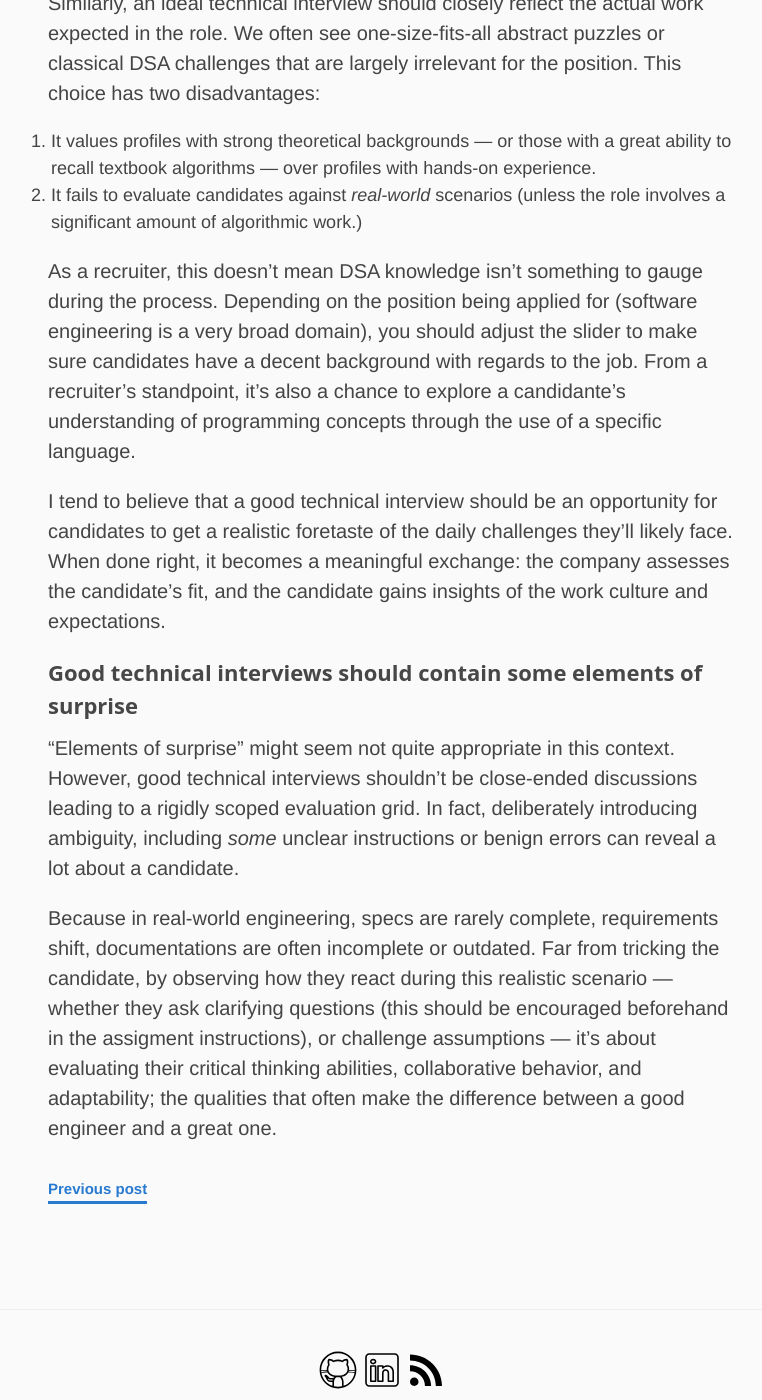
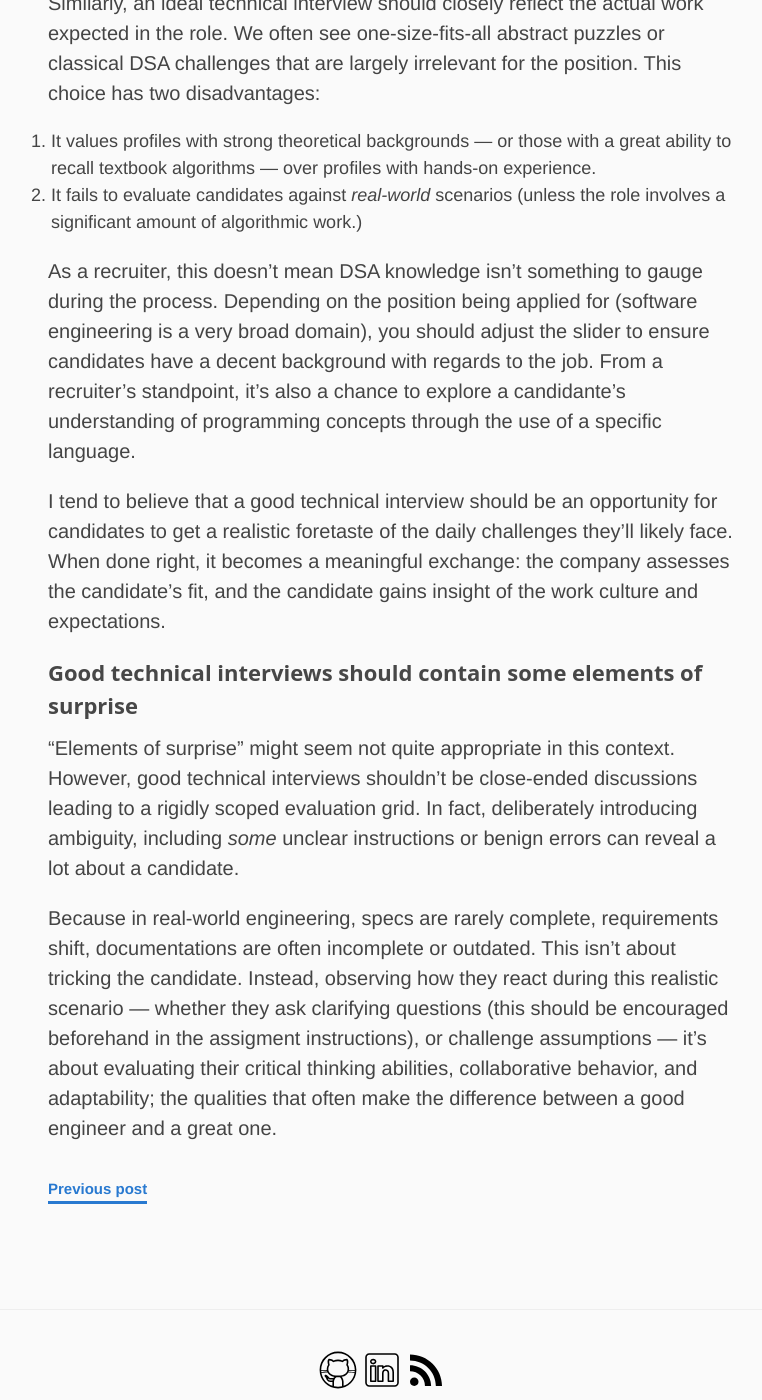
Before and after one commit to n-eq/n-eq.github.io, a Jekyll site: the page built from _posts/2025-05-19-the-perfect-technical-interview.md, in a window 1280 px wide and 1400 px high, scrolled down 1474 px. Shown: the whole window, without its empty margins (122-884 px from the left). Built offline with Jekyll 4.4.1, drawn with Linux system fonts in a browser that asks for light colours; some of the changed text lies outside the part shown.

Commit message:
Update post: fix typos and errors

```diff
--- a/_posts/2025-05-19-the-perfect-technical-interview.md
+++ b/_posts/2025-05-19-the-perfect-technical-interview.md
@@ -17,13 +18,11 @@
 
 Arguably, the most common format companies rely on is the home-assignment coding challenge, where
 candidates are asked to solve a programming puzzle and/or answer additional multiple choice
-questions.  While this option can be relevant for _certain_ roles, it's often a very poor and
-low-effort strategy solution.  In many cases, it reflects a lack of creativity or investment from
-hiring teams, rather than a genuine attempt to evaluate real-world skills. \
-Unless you think it is
-appropriate for the role you're applying for, it should come as a red flag that you should probably
-reconsider your application.
-
+questions. While this format can be relevant for _certain_ roles, it's often a poor and low-effort
+strategy. In many cases, it reflects a lack of creativity or investment from hiring teams, rather
+than a genuine attempt to evaluate real-world skills. \
+Unless it clearly aligns with the role, it
+should come as a red flag it may be worth reconsidering your application.
 
 ## Good technical interviews are thoughtful
 
@@ -52,25 +51,25 @@
 
 As a recruiter, this doesn't mean DSA knowledge isn't something to gauge during the process.
 Depending on the position being applied for (software engineering is a very broad domain), you
-should adjust the slider to make sure candidates have a decent background with regards to the job.
+should adjust the slider to ensure candidates have a decent background with regards to the job.
 From a recruiter's standpoint, it's also a chance to explore a candidante's understanding of
 programming concepts through the use of a specific language.
 
 I tend to believe that a good technical interview should be an opportunity for candidates to get a
 realistic foretaste of the daily challenges they’ll likely face. When done right, it becomes a
-meaningful exchange: the company assesses the candidate’s fit, and the candidate gains insights of
+meaningful exchange: the company assesses the candidate’s fit, and the candidate gains insight of
 the work culture and expectations.
 
 ## Good technical interviews should contain some elements of surprise
 
-"Elements of surprise" might seem not quite appropriate in this context. However, good technical interviews
-shouldn't be close-ended discussions leading to a rigidly scoped evaluation grid.  In fact,
-deliberately introducing ambiguity, including _some_ unclear instructions or benign errors can
+"Elements of surprise" might seem not quite appropriate in this context. However, good technical
+interviews shouldn't be close-ended discussions leading to a rigidly scoped evaluation grid.  In
+fact, deliberately introducing ambiguity, including _some_ unclear instructions or benign errors can
 reveal a lot about a candidate.
 
 Because in real-world engineering, specs are rarely complete, requirements shift, documentations are
-often incomplete or outdated.  Far from tricking the candidate, by observing how they react during
-this realistic scenario — whether they ask clarifying questions (this should be encouraged
-beforehand in the assigment instructions), or challenge assumptions — it's about evaluating their
-critical thinking abilities, collaborative behavior, and adaptability; the qualities that often make
-the difference between a good engineer and a great one.
+often incomplete or outdated. This isn't about tricking the candidate. Instead, observing how they
+react during this realistic scenario — whether they ask clarifying questions (this should be
+encouraged beforehand in the assigment instructions), or challenge assumptions — it's about
+evaluating their critical thinking abilities, collaborative behavior, and adaptability; the
+qualities that often make the difference between a good engineer and a great one.
```
Also changed, not shown: other parts of _posts/2025-05-19-the-perfect-technical-interview.md (+4 -3 lines).
